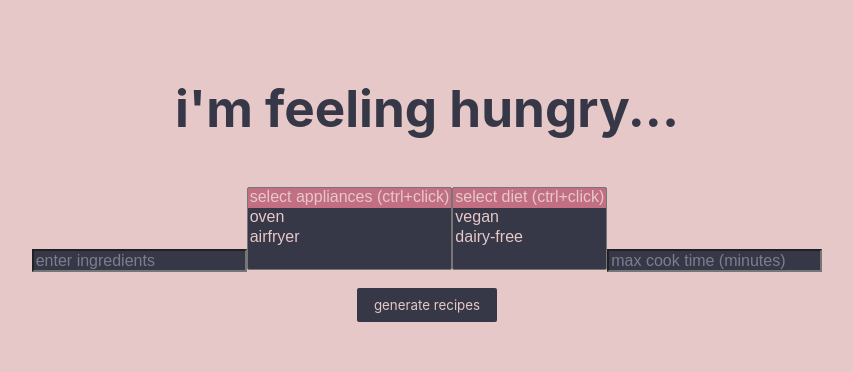
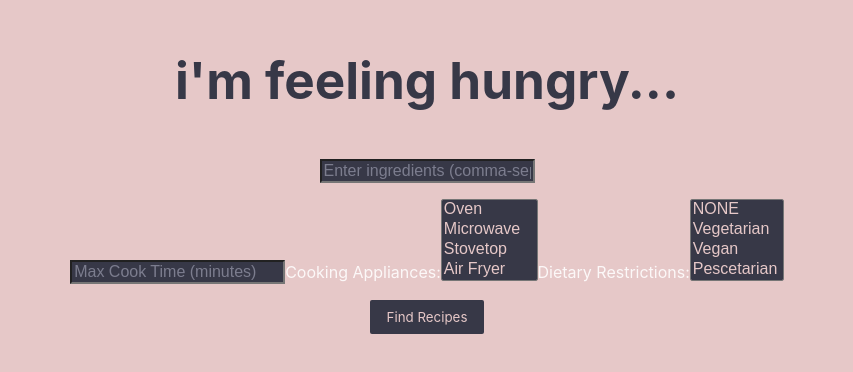
Before and after one commit to ach38075/im-feeling-hungry, a React (Vite) app in the folder frontend/: page / in a window 1280 px wide. Shown: the part 216-588 px from the top of the page, without its empty margins (213-1066 px from the left). Built offline with nearby package versions, Linux system fonts and the light colour scheme.

Commit message:
site has base functionality now

```diff
--- a/frontend/src/App.jsx
+++ b/frontend/src/App.jsx
@@ -3,47 +3,32 @@ import './index.css'
 import './App.css'
 import RecipeList from "./components/RecipeList";
 import Filters from "./components/Filters";
+import { getRecipes } from "./api";
 
 function App() {
   const [ingredients, setIngredients] = useState("");
   const [filters, setFilters] = useState({cookTime: "", appliances: "", diet: ""});
   const [recipes, setRecipes] = useState([])
+  const [missingIngredients, setMissingIngredients] = useState({});
 
-  const handleButtonClick = () => {
-    alert("generate recipe function not yet available");
+  const handleSearch = async () => {
+    const { results, missing } = await getRecipes(ingredients, filters);
+    setRecipes(results);
+    setMissingIngredients(missing);
   };
 
   return (
-
-    /* this is temporary to show a prototype of the wesbite,
-    these boxes and buttons are not actually tied to the Filters and
-    RecipeCards yet, need to implement functionality */
-
     <div className="app-container">
-      <h1>i'm feeling hungry...</h1>
-
-      <div className="filters-row">
-      <input
+       <h1>i'm feeling hungry...</h1>
+       <input
         type="text"
-        placeholder="enter ingredients"
+        placeholder="Enter ingredients (comma-separated)"
+        value={ingredients}
+        onChange={(e) => setIngredients(e.target.value)}
       />
-      <select name = "appliances" multiple >
-        <option value="default" selected>select appliances (ctrl+click) </option>
-        <option value="">oven </option>
-        <option value="">airfryer </option>
-      </select>
-      <select name = "diet" multiple >
-        <option value="default" selected>select diet (ctrl+click) </option>
-        <option value="">vegan </option>
-        <option value="">dairy-free </option>
-      </select>
-      <input
-        type="number"
-        placeholder="max cook time (minutes)"
-      />
-       </div>
-      <button onClick = {handleButtonClick}>generate recipes</button>
-
+      <Filters filters={filters} setFilters={setFilters} />
+      <button onClick={handleSearch}>Find Recipes</button>
+      <RecipeList recipes={recipes} missingIngredients={missingIngredients} />
     </div>
   );
 };
--- a/frontend/src/components/Filters.jsx
+++ b/frontend/src/components/Filters.jsx
@@ -3,14 +3,40 @@ import React from "react";
 const Filters = ({filters, setFilters}) => {
     const applianceOptions = ["Oven", "Microwave", "Stovetop", "Air Fryer", "Slow Cooker"];
     const dietOptions = ["Vegetarian", "Vegan", "Pescetarian", "Gluten-Free", "Dairy-Free", "High Protein"];
-    {/* these were just what I found to be the most relevant appliance and diet options, but Spoonacular has
-        more to pick from, as well as other filter categories we can add here -- audrey */}
+
+    const handleApplianceChange = (e) => {
+        const selectedOptions = Array.from(e.target.selectedOptions, option => option.value);
+        setFilters({ ...filters, appliances: selectedOptions });
+    };
+
+    const handleDietChange = (e) => {
+        const selectedOptions = Array.from(e.target.selectedOptions, option => option.value);
+        setFilters({ ...filters, diet: selectedOptions });
+    };
 
     return (
         <div>
-            {/* here will be where we define and build the categories and update them according to user input */}
-        </div>
-    )
-}
+            <input
+                type="number"
+                placeholder="Max Cook Time (minutes)"
+                value={filters.cookTime}
+                onChange={(e) => setFilters({ ...filters, cookTime: e.target.value })}
+             />
+            <label>Cooking Appliances:</label>
+            <select multiple value={filters.appliances} onChange={handleApplianceChange}>
+                {applianceOptions.map((appliance) => (
+                    <option key={appliance} value={appliance}>{appliance}</option>
+                ))}
+            </select>
+            <label>Dietary Restrictions:</label>
+            <select multiple value={filters.diet} onChange={handleDietChange}>
+                <option value="">NONE</option>
+                {dietOptions.map((diet) => (
+                    <option key={diet} value={diet}>{diet}</option>
+                ))}
+        </select>
+      </div>
+    );
+};
 
 export default Filters;
--- a/frontend/src/components/RecipeCard.jsx
+++ b/frontend/src/components/RecipeCard.jsx
@@ -1,10 +1,12 @@
 import React from "react";
 
-const RecipeCard = ({recipe}) => {
+const RecipeCard = ({recipe,missing}) => {
     return (
-        <div>
-            {/* guts of recipe go here-- title, image, details etc,
-            also will want to add missing ingredient info */}
+        <div className="recipe-card">
+            <h2> {recipe.title} </h2>
+            <img src={recipe.image} alt={recipe.title} />
+            {missing.length > 0 && <p>Missing ingredients: {missing.join(", ")}</p>}
+            <a href={recipe.sourceURL} target="_blank" rel="noopner noreferrer">View Recipe</a>
         </div>
     );
 };
--- a/frontend/src/components/RecipeList.jsx
+++ b/frontend/src/components/RecipeList.jsx
@@ -1,10 +1,12 @@
 import React from "react";
 import RecipeCard from "./RecipeCard";
 
-const RecipeList = ({recipes}) => {
+const RecipeList = ({recipes, missingIngredients}) => {
     return (
         <div>
-            {/* RecipeList will contain how ever many recipes we want to suggest RecipeCards*/}
+            {recipes.map((recipe) => (
+             <RecipeCard key={recipe.id} recipe={recipe} missing={missingIngredients[recipe.id] || []} />
+            ))}
         </div>
     );
 };
--- a/frontend/src/components/api.js
+++ /dev/null
@@ -1 +0,0 @@
-/* here will be where implment API url and key as well as any functions and whatnot*/
--- a/frontend/src/index.css
+++ b/frontend/src/index.css
@@ -59,6 +59,8 @@ select option:checked {
   color: #e6c8c8;
 }
 
+
+
 button {
   border-radius: 2px;
   border: 1px solid transparent;
```
Also changed, not shown: 1 other file (tests, documents, lock files or other folders).
